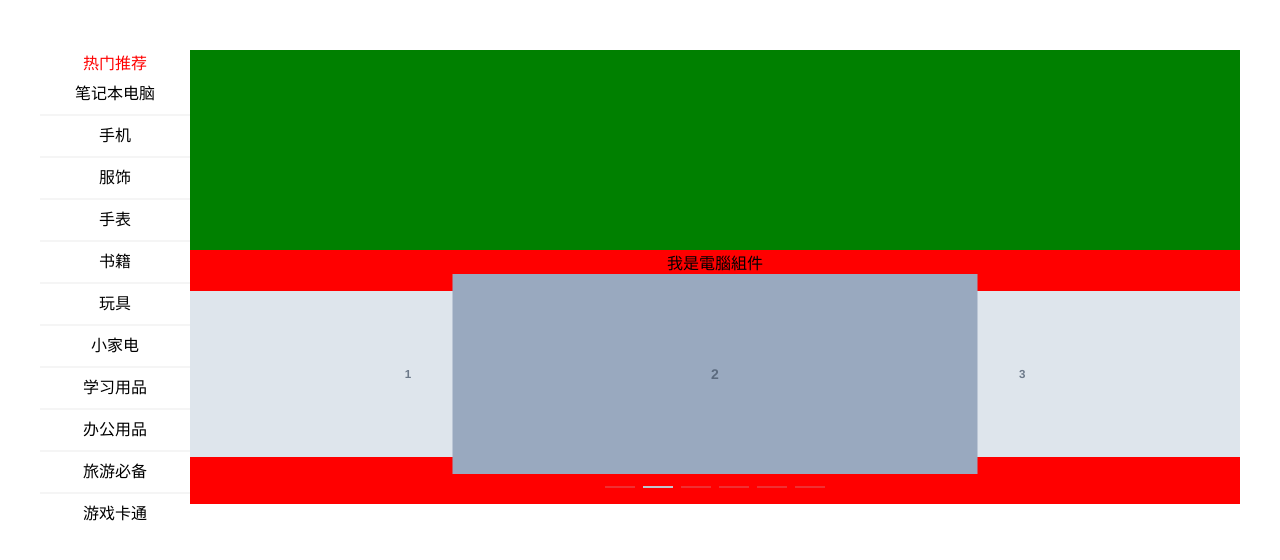
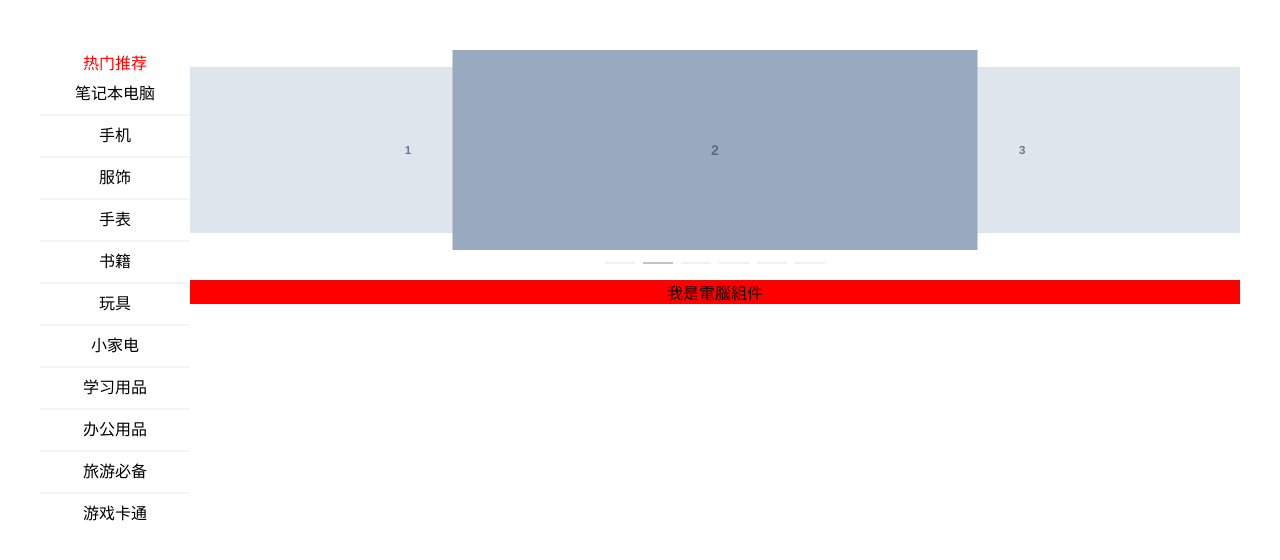
Before and after one commit to AQYQ/vue-router, a Vue app: page /home/computer in a window 1280 px wide. Shown: the top 560 px of the page. Built offline with nearby package versions, Linux system fonts and the light colour scheme.

Commit message:
轮播放到banner里去

```diff
--- a/src/components/Computer.vue
+++ b/src/components/Computer.vue
@@ -1,27 +1,8 @@
 <template>
     <div>
         我是電腦組件
-        <el-carousel :interval="4000" type="card" height="200px">
-            <el-carousel-item v-for="item in 6" :key="item">
-              <h3 class="medium">{{ item }}</h3>
-            </el-carousel-item>
-          </el-carousel>
     </div>
 </template>
 <style>
-    .el-carousel__item h3 {
-    color: #475669;
-    font-size: 14px;
-    opacity: 0.75;
-    line-height: 200px;
-    margin: 0;
-  }
 
-  .el-carousel__item:nth-child(2n) {
-    background-color: #99a9bf;
-  }
-
-  .el-carousel__item:nth-child(2n+1) {
-    background-color: #d3dce6;
-  }
 </style>
--- a/src/views/Home.vue
+++ b/src/views/Home.vue
@@ -17,7 +17,11 @@
             </ul>
         </div>
         <div class="banner">
-
+            <el-carousel :interval="3000" type="card" height="200px">
+            <el-carousel-item v-for="item in 6" :key="item">
+              <h3 class="medium">{{ item }}</h3>
+            </el-carousel-item>
+          </el-carousel>
         </div>
         <div class="goods">
             <router-view></router-view>
@@ -44,7 +48,6 @@ export default {
     #main{
         width: 1200px;
         margin: 20px auto;
-        background-color: red;
     }
     .left{
         width: 150px;
@@ -78,7 +81,23 @@ export default {
     .banner{
         float: left;
         width: 1050px;
-        height: 200px;
-        background-color: green;
+    }
+    .goods{
+        float: left;
+        width: 1050px;
+        background-color: red;
+    }
+    .el-carousel__item h3 {
+        color: #475669;
+        font-size: 14px;
+        opacity: 0.75;
+        line-height: 200px;
+        margin: 0;
+    }
+    .el-carousel__item:nth-child(2n) {
+        background-color: #99a9bf;
+    }
+    .el-carousel__item:nth-child(2n+1) {
+        background-color: #d3dce6;
     }
 </style>
```
